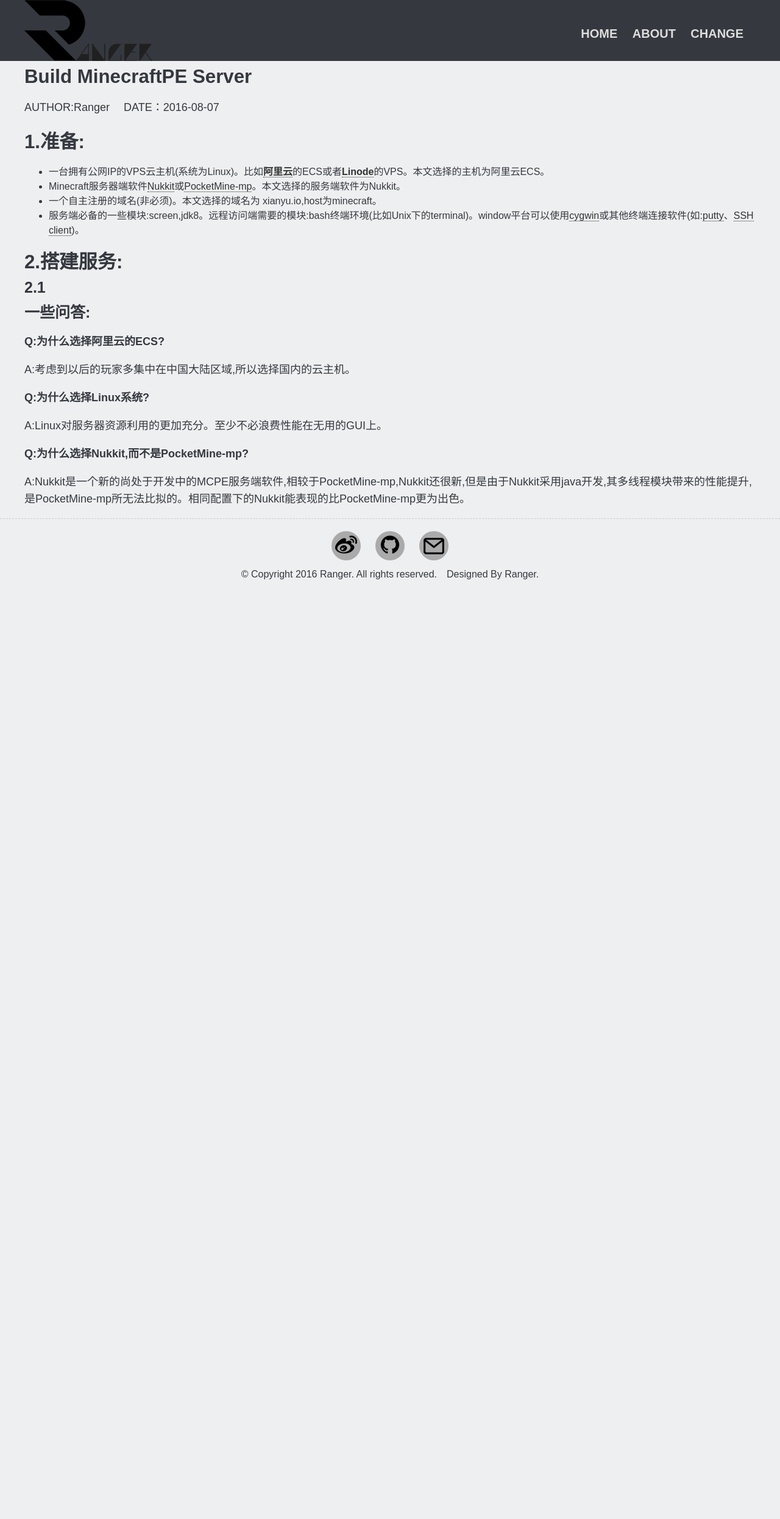
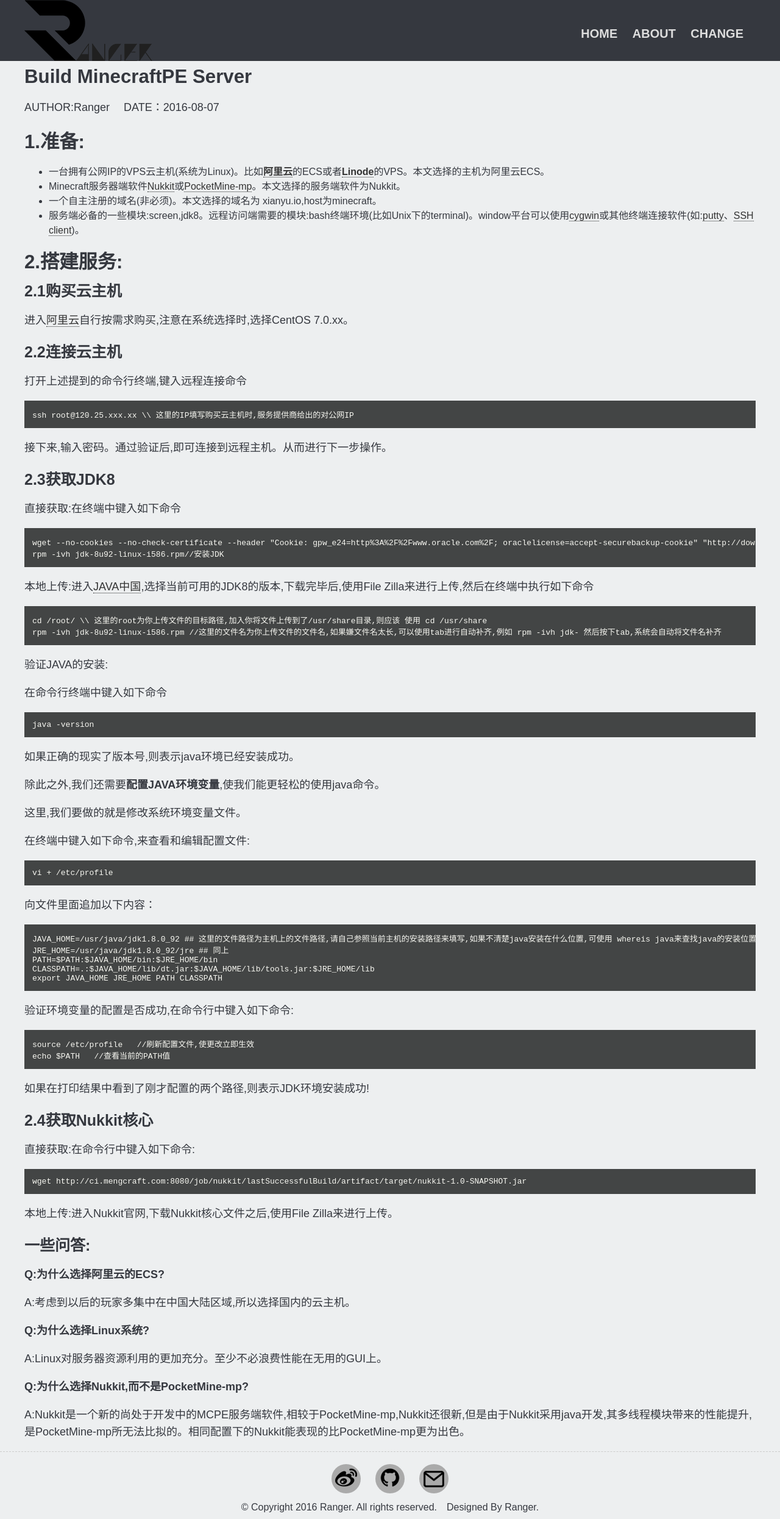
Before and after one commit to RangerChen/RangerChen.github.io, a Jekyll site: the page built from _posts/2016-08-07-bulid-minecraft-server.md, in a window 1280 px wide. Shown: the whole page at 61% size. Built offline with Jekyll 4.4.1, drawn with Linux system fonts in a browser that asks for light colours; before the commit the page ends 961 px from its top, so only the background shows below that.

Commit message:
update: blog content.

````diff
--- a/_posts/2016-08-07-bulid-minecraft-server.md
+++ b/_posts/2016-08-07-bulid-minecraft-server.md
@@ -15,7 +15,80 @@
 
 ## 2.搭建服务:
 
-### 2.1
+### 2.1购买云主机
+
+进入[阿里云](https://ecs-buy.aliyun.com/#/prepay)自行按需求购买,注意在系统选择时,选择CentOS 7.0.xx。
+
+### 2.2连接云主机
+
+打开上述提到的命令行终端,键入远程连接命令
+
+```
+ssh root@120.25.xxx.xx \\ 这里的IP填写购买云主机时,服务提供商给出的对公网IP
+```
+接下来,输入密码。通过验证后,即可连接到远程主机。从而进行下一步操作。
+
+### 2.3获取JDK8
+直接获取:在终端中键入如下命令
+
+```
+wget --no-cookies --no-check-certificate --header "Cookie: gpw_e24=http%3A%2F%2Fwww.oracle.com%2F; oraclelicense=accept-securebackup-cookie" "http://download.oracle.com/otn-pub/java/jdk/8u92-b14/jdk-8u92-linux-i586.rpm" \\下载JDK
+rpm -ivh jdk-8u92-linux-i586.rpm//安装JDK
+```
+
+本地上传:进入[JAVA中国](http://www.java.com/zh_CN/),选择当前可用的JDK8的版本,下载完毕后,使用File Zilla来进行上传,然后在终端中执行如下命令
+
+```
+cd /root/ \\ 这里的root为你上传文件的目标路径,加入你将文件上传到了/usr/share目录,则应该 使用 cd /usr/share
+rpm -ivh jdk-8u92-linux-i586.rpm //这里的文件名为你上传文件的文件名,如果嫌文件名太长,可以使用tab进行自动补齐,例如 rpm -ivh jdk- 然后按下tab,系统会自动将文件名补齐
+```
+验证JAVA的安装:
+
+在命令行终端中键入如下命令
+
+```
+java -version
+```
+如果正确的现实了版本号,则表示java环境已经安装成功。
+
+除此之外,我们还需要**配置JAVA环境变量**,使我们能更轻松的使用java命令。
+
+这里,我们要做的就是修改系统环境变量文件。
+
+在终端中键入如下命令,来查看和编辑配置文件:
+
+```
+vi + /etc/profile
+```
+
+向文件里面追加以下内容：
+
+```
+JAVA_HOME=/usr/java/jdk1.8.0_92 ## 这里的文件路径为主机上的文件路径,请自己参照当前主机的安装路径来填写,如果不清楚java安装在什么位置,可使用 whereis java来查找java的安装位置。
+JRE_HOME=/usr/java/jdk1.8.0_92/jre ## 同上
+PATH=$PATH:$JAVA_HOME/bin:$JRE_HOME/bin
+CLASSPATH=.:$JAVA_HOME/lib/dt.jar:$JAVA_HOME/lib/tools.jar:$JRE_HOME/lib
+export JAVA_HOME JRE_HOME PATH CLASSPATH
+```
+验证环境变量的配置是否成功,在命令行中键入如下命令:
+
+```
+source /etc/profile   //刷新配置文件,使更改立即生效
+echo $PATH   //查看当前的PATH值
+```
+如果在打印结果中看到了刚才配置的两个路径,则表示JDK环境安装成功!
+
+
+### 2.4获取Nukkit核心
+
+直接获取:在命令行中键入如下命令:
+
+```
+wget http://ci.mengcraft.com:8080/job/nukkit/lastSuccessfulBuild/artifact/target/nukkit-1.0-SNAPSHOT.jar
+```
+本地上传:进入Nukkit官网,下载Nukkit核心文件之后,使用File Zilla来进行上传。
+
+
 
 ### 一些问答:
 
--- a/_sass/_syntax.scss
+++ b/_sass/_syntax.scss
@@ -5,7 +5,7 @@
 pre.highlight {
   padding: 1em;
   border-radius: 5px;
-  overflow-x: hidden;
+  overflow: auto;
 }
 
 .highlight {
````
